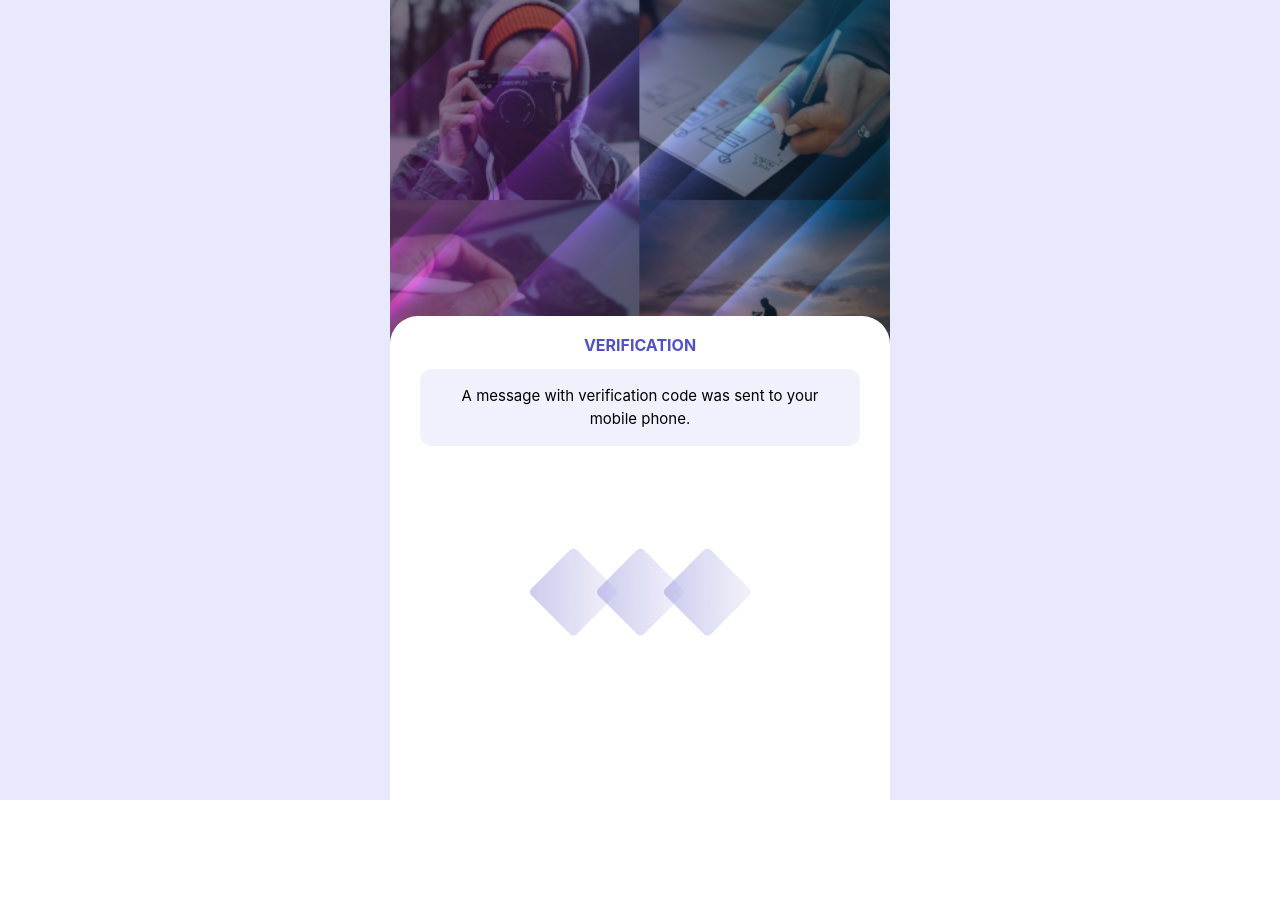
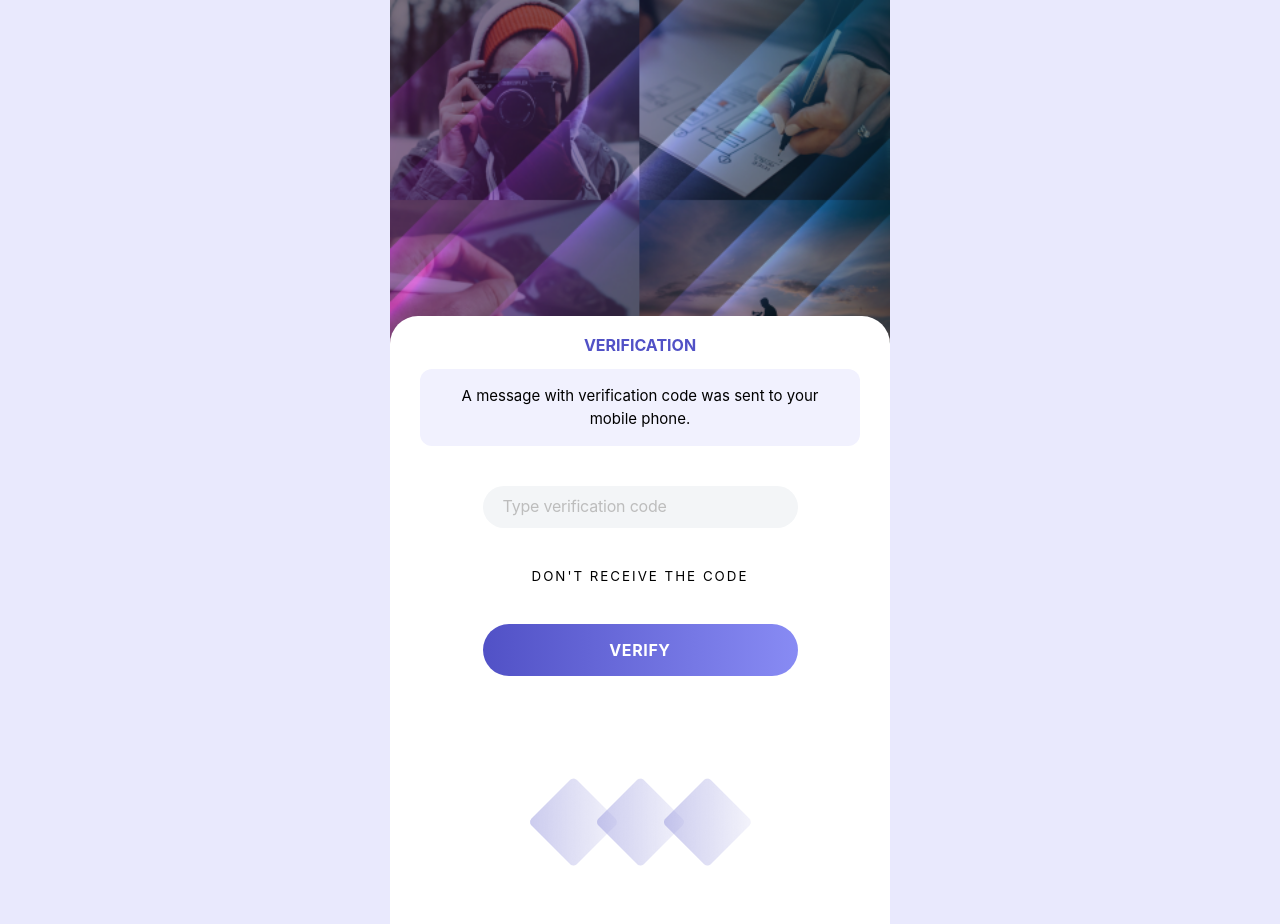
Before and after one commit to RuslSatt/Social-App, a React (Create React App) app: page /verify in a window 1280 px wide. Before the commit the page ends 800 px from the top, so only its background shows below. Built offline with nearby package versions, Linux system fonts and the light colour scheme; no server answers.

Commit message:
feat: add form

```diff
--- a/src/components/Auth/Verify/Verify.js
+++ b/src/components/Auth/Verify/Verify.js
@@ -3,6 +3,8 @@ import styled from 'styled-components'
 import Back from '../../../assets/images/auth-another-back.png'
 import Group from '../../../assets/images/group-other-auth.png'
 import { AuthHeader, AuthWrapper, Image, VerifyForm } from '../AuthStyles'
+import { ErrorMessage, Field, Form, Formik } from 'formik'
+import { ButtonWrapper, InputWrapper } from '../../Style/StyleForm'
 
 const Verify = () => {
     return (
@@ -16,6 +18,35 @@ const Verify = () => {
                     A message with verification code was sent to your mobile
                     phone.
                 </Message>
+                <Formik
+                    initialValues={{
+                        code: '',
+                    }}
+                    onSubmit={(values) => {
+                        console.log(values)
+                    }}
+                >
+                    {() => (
+                        <Form>
+                            <InputWrapper>
+                                <Field
+                                    placeholder="Type verification code"
+                                    type="text"
+                                    name="code"
+                                />
+                                <ErrorMessage name="email" component="div" />
+                            </InputWrapper>
+
+                            <ButtonContainer>
+                                <button>Don't receive the code</button>
+                            </ButtonContainer>
+
+                            <ButtonWrapper>
+                                <button>VERIFY</button>
+                            </ButtonWrapper>
+                        </Form>
+                    )}
+                </Formik>
             </VerifyForm>
             <GroupImg>
                 <img src={Group} alt="group" />
@@ -41,13 +72,27 @@ const Message = styled.div`
     text-align: center;
     font-size: 15px;
     line-height: 150%;
+    margin-bottom: 40px;
 `
 
 const GroupImg = styled.div`
-    margin-top: auto;
     display: flex;
     align-items: center;
     justify-content: center;
 `
 
+const ButtonContainer = styled.div`
+    display: flex;
+    align-items: center;
+    justify-content: center;
+    margin-top: 40px;
+    margin-bottom: 40px;
+    button {
+        background: transparent;
+        line-height: 120%;
+        letter-spacing: 2px;
+        text-transform: uppercase;
+    }
+`
+
 export { Verify }
```
